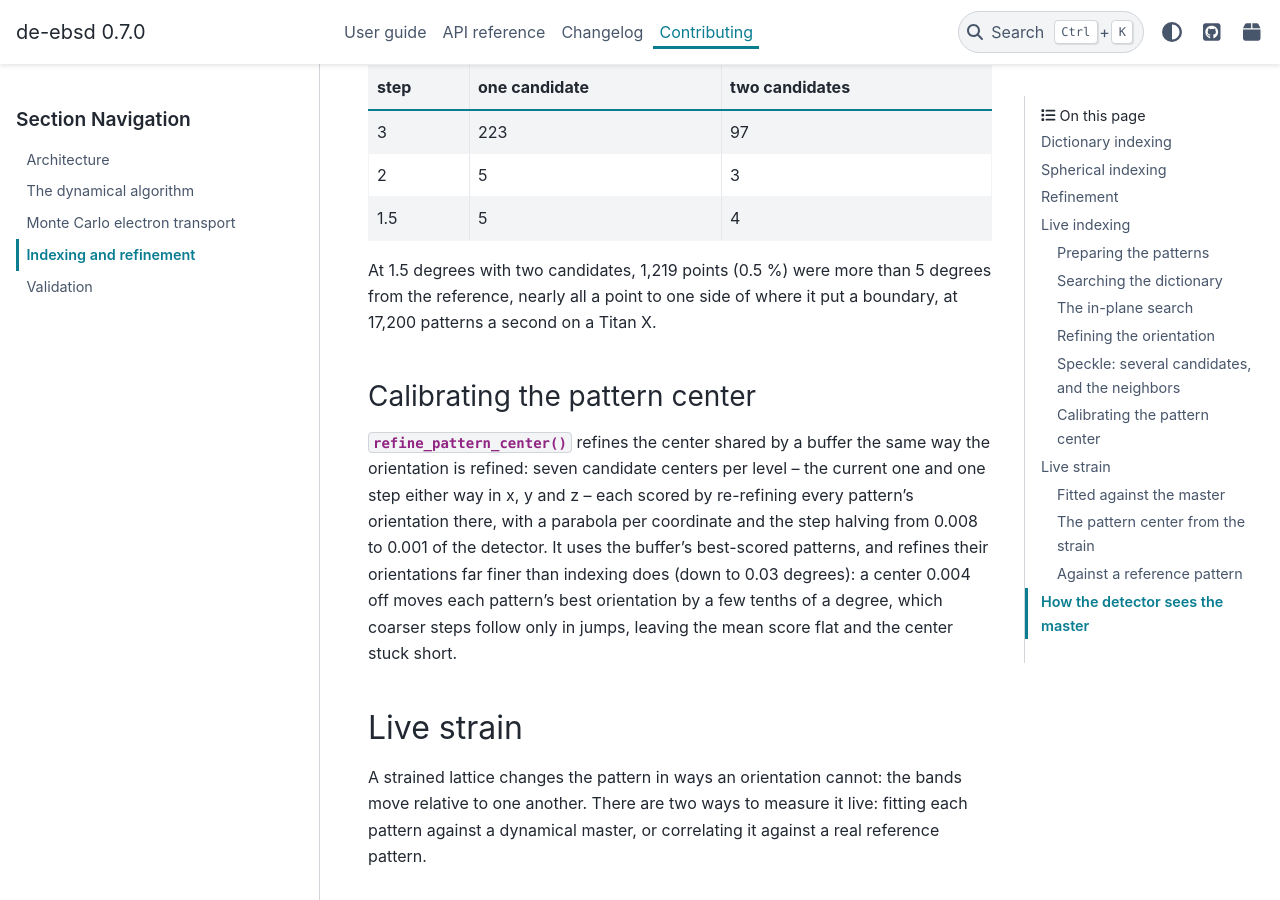
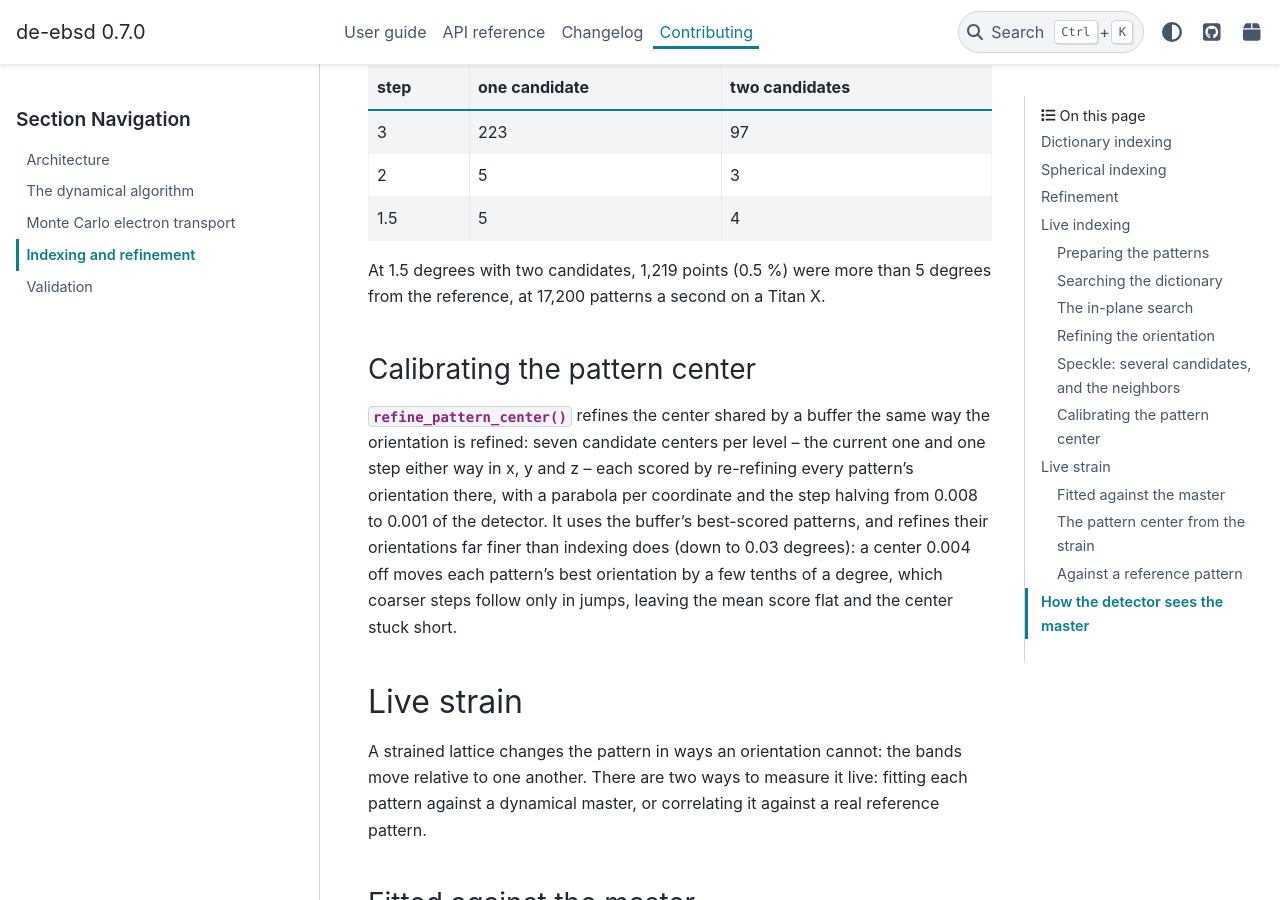
Before and after one commit to directelectron/de-ebsd, a Sphinx documentation site: the page built from docs/dev/indexing.rst, in a window 1280 px wide and 900 px high, scrolled down 8756 px. Built offline with Sphinx 7.4.7 and the PyData theme 0.15.4, drawn with Linux system fonts in a browser that asks for light colours; pages that are not in the unit, such as notebooks, are missing from menus.

Commit message:
Keep only what was measured at 1.5 degrees

```diff
--- a/docs/dev/indexing.rst
+++ b/docs/dev/indexing.rst
@@ -346,8 +346,7 @@ step  one candidate   two candidates
 ====  ==============  ===============
 
 At 1.5 degrees with two candidates, 1,219 points (0.5 %) were more than 5
-degrees from the reference, nearly all a point to one side of where it put a
-boundary, at 17,200 patterns a second on a Titan X.
+degrees from the reference, at 17,200 patterns a second on a Titan X.
 
 Calibrating the pattern center
 ------------------------------
```
